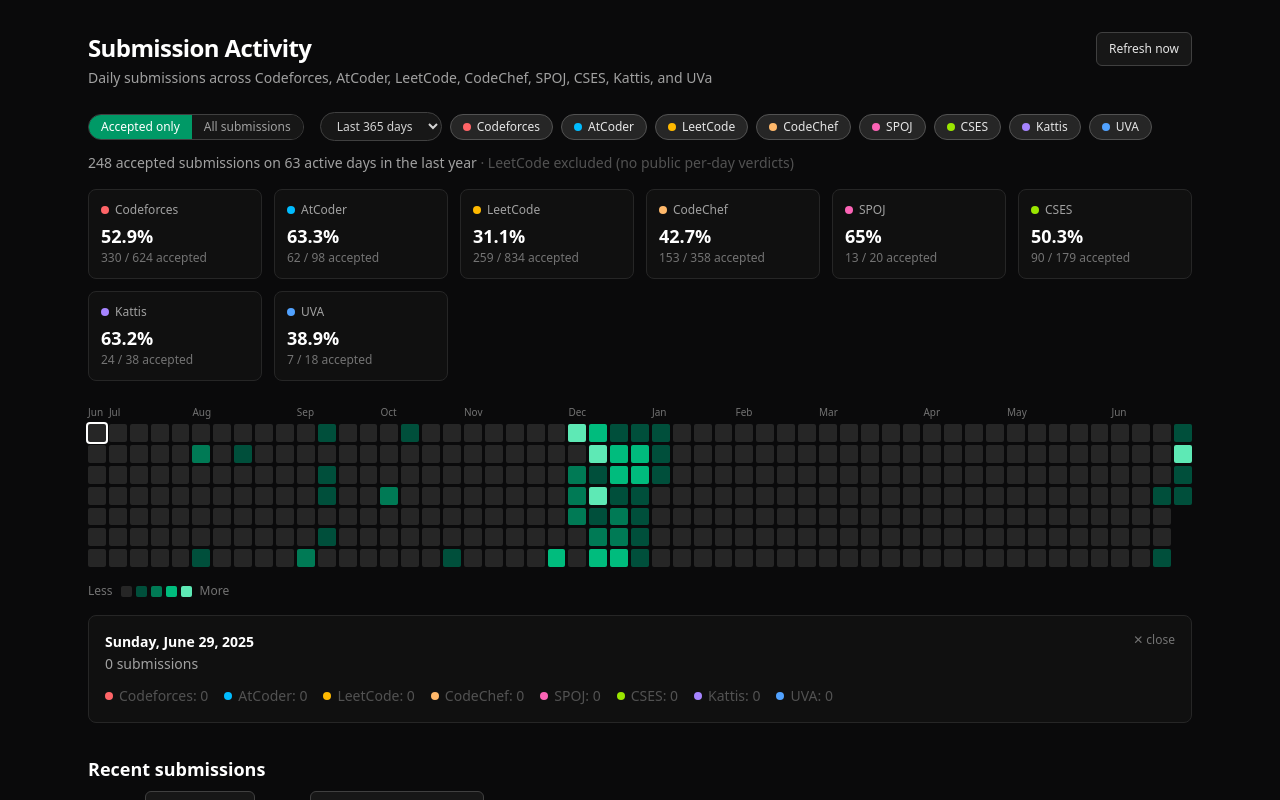
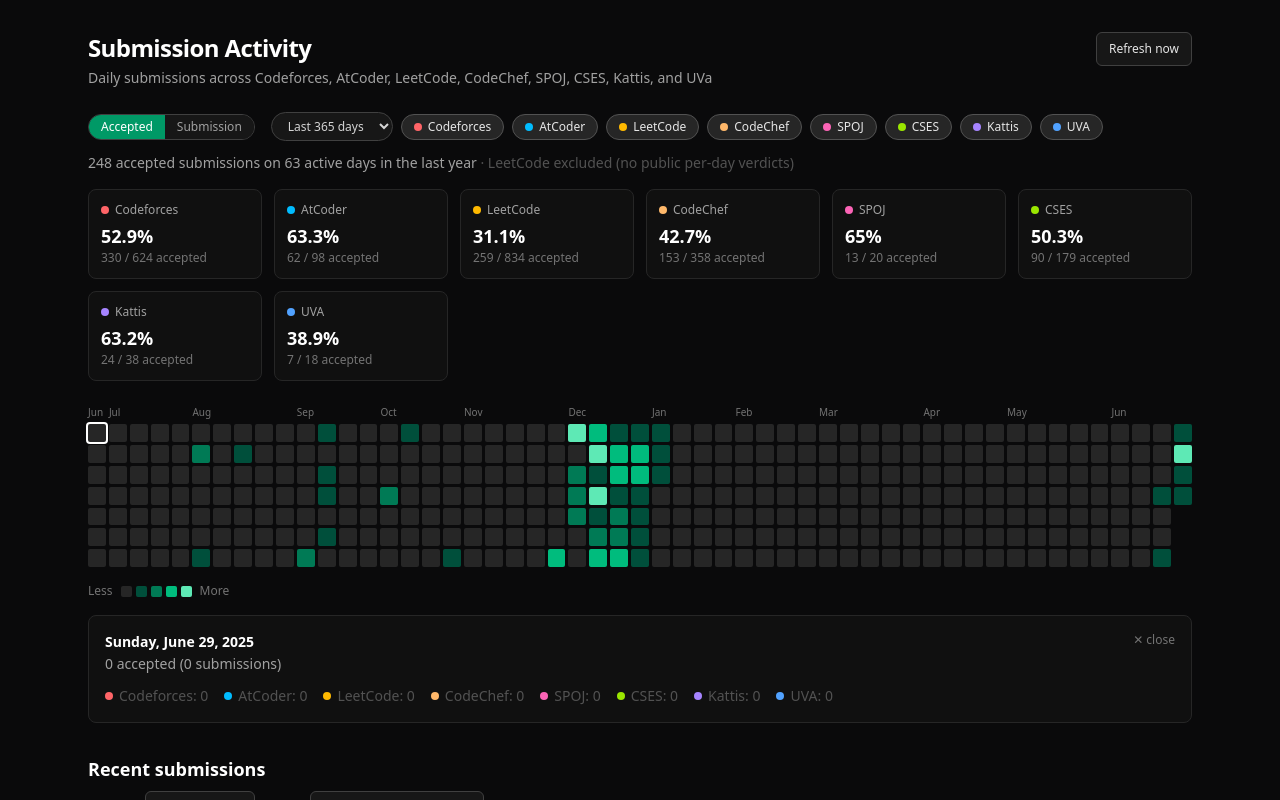
Before and after one commit to SadeekFarhan21/competitive-programming-website, a Next.js app: page / in a window 1280 px wide. Both pictures are taken after a click on the button 96 px from the left and 432 px from the top of the page. Shown: the top 800 px of the page. Built offline with nearby package versions, Linux system fonts and the light colour scheme.

Commit message:
refine heatmap summaries and favicon

```diff
--- a/app/Heatmap.tsx
+++ b/app/Heatmap.tsx
@@ -156,6 +156,10 @@
   const activeDays = Object.values(data.days).filter(
     (d) => filteredTotal(d, enabled, mode) > 0
   ).length;
+  const selectedSubmissionCount = selected ? filteredTotal(selected.counts, enabled) : 0;
+  const selectedAcceptedCount = selected
+    ? filteredTotal(selected.counts, enabled, "accepted")
+    : 0;
 
   const togglePlatform = (key: Platform) => {
     setEnabled((prev) => {
@@ -172,8 +176,8 @@
         <div className="mr-2 flex w-fit overflow-hidden rounded-full border border-neutral-700 text-xs">
           {(
             [
-              ["accepted", "Accepted only"],
-              ["all", "All submissions"],
+              ["accepted", "Accepted"],
+              ["all", "Submission"],
             ] as [Mode, string][]
           ).map(([m, label]) => (
             <button
@@ -333,8 +337,9 @@
             <div>
               <h3 className="text-sm font-semibold text-white">{prettyDate(selected.date)}</h3>
               <p className="mt-0.5 text-sm text-neutral-400">
-                {filteredTotal(selected.counts, enabled)} submissions
-                {selected.counts ? ` · ${selected.counts.accepted} accepted` : ""}
+                {mode === "accepted"
+                  ? `${selectedAcceptedCount} accepted (${selectedSubmissionCount} submissions)`
+                  : `${selectedSubmissionCount} submissions (${selectedAcceptedCount} AC)`}
               </p>
             </div>
             <button
@@ -352,9 +357,11 @@
                 <div key={p.key} className="flex items-center gap-1.5 text-sm">
                   <span className={`h-2 w-2 rounded-full ${p.dot}`} />
                   <span className={count > 0 ? "text-neutral-200" : "text-neutral-600"}>
-                    {p.label}: {count}
+                    {p.label}: {mode === "accepted" ? ac : count}
                     {count > 0 && (
-                      <span className="text-emerald-400"> ({ac} AC)</span>
+                      <span className="text-emerald-400">
+                        ({mode === "accepted" ? `${count} sb` : `${ac} AC`})
+                      </span>
                     )}
                   </span>
                 </div>
--- a/app/layout.tsx
+++ b/app/layout.tsx
@@ -5,6 +5,9 @@
   title: "Submission Activity",
   description:
     "Daily submission heatmap and feed across Codeforces, AtCoder, LeetCode, CodeChef, CSES, Kattis, and UVa.",
+  icons: {
+    icon: "https://www.farhansadeek.com/favicon.svg",
+  },
 };
 
 export default function RootLayout({
```
